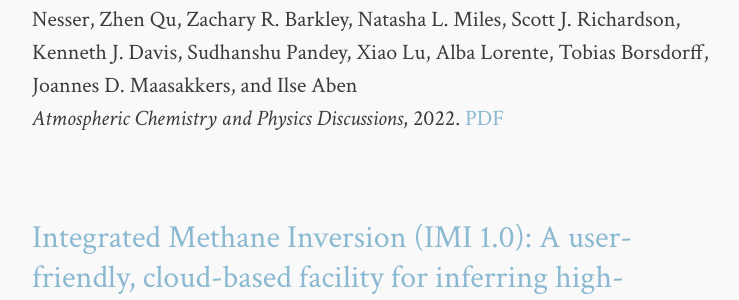
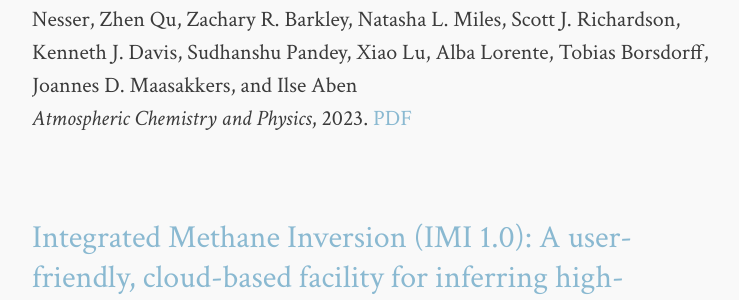
Before and after one commit to djvaron/djvaron.github.io, a Jekyll site: the page built from publications.md, in a window 1280 px wide and 900 px high, scrolled down 748 px. Shown: the part 156-456 px from the top of the window, without its empty margins (268-1007 px from the left). Built offline with Jekyll 4.4.1, drawn with Linux system fonts in a browser that asks for light colours.

Commit message:
correct year on publications page

```diff
--- a/publications.md
+++ b/publications.md
@@ -23,7 +23,7 @@
 
 Daniel J. Varon, Daniel J. Jacob, Benjamin Hmiel, Ritesh Gautam, David R. Lyon, Mark Omara, Melissa Sulprizio, Lu Shen, Drew Pendergrass, Hannah Nesser, Zhen Qu, Zachary R. Barkley, Natasha L. Miles, Scott J. Richardson, Kenneth J. Davis, Sudhanshu Pandey, Xiao Lu, Alba
 Lorente, Tobias Borsdorff, Joannes D. Maasakkers, and Ilse Aben <br>
-<em>Atmospheric Chemistry and Physics Discussions</em>, 2022. <a href="https://acp.copernicus.org/articles/23/7503/2023/acp-23-7503-2023.pdf" target="_blank">PDF</a>
+<em>Atmospheric Chemistry and Physics</em>, 2023. <a href="https://acp.copernicus.org/articles/23/7503/2023/acp-23-7503-2023.pdf" target="_blank">PDF</a>
 <br>
 <br>
 
```
